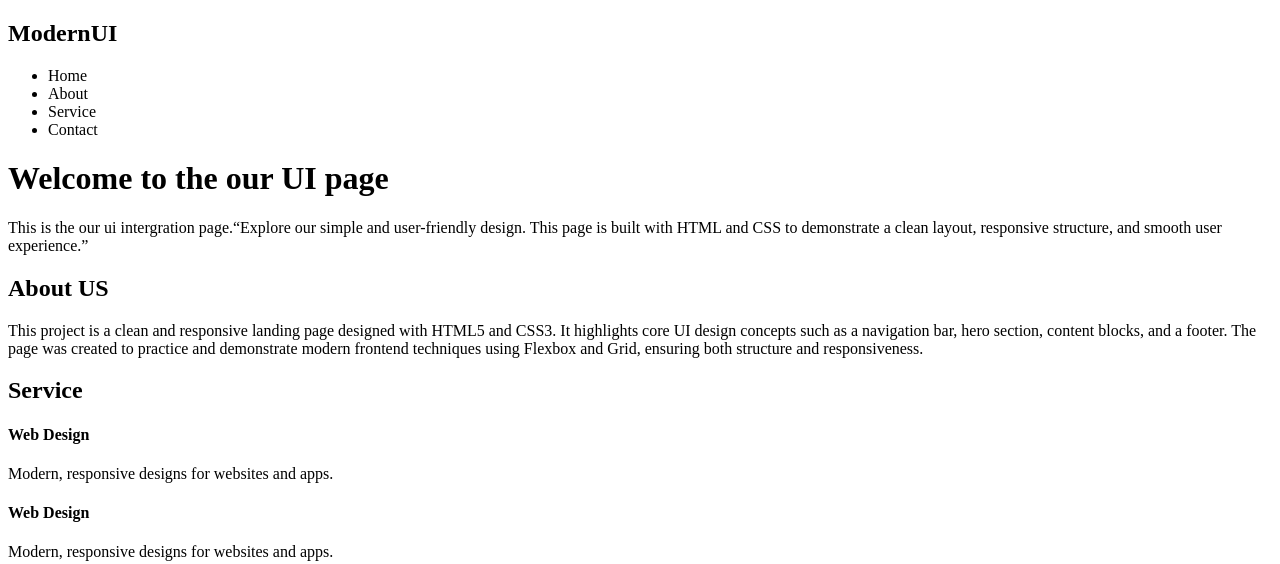
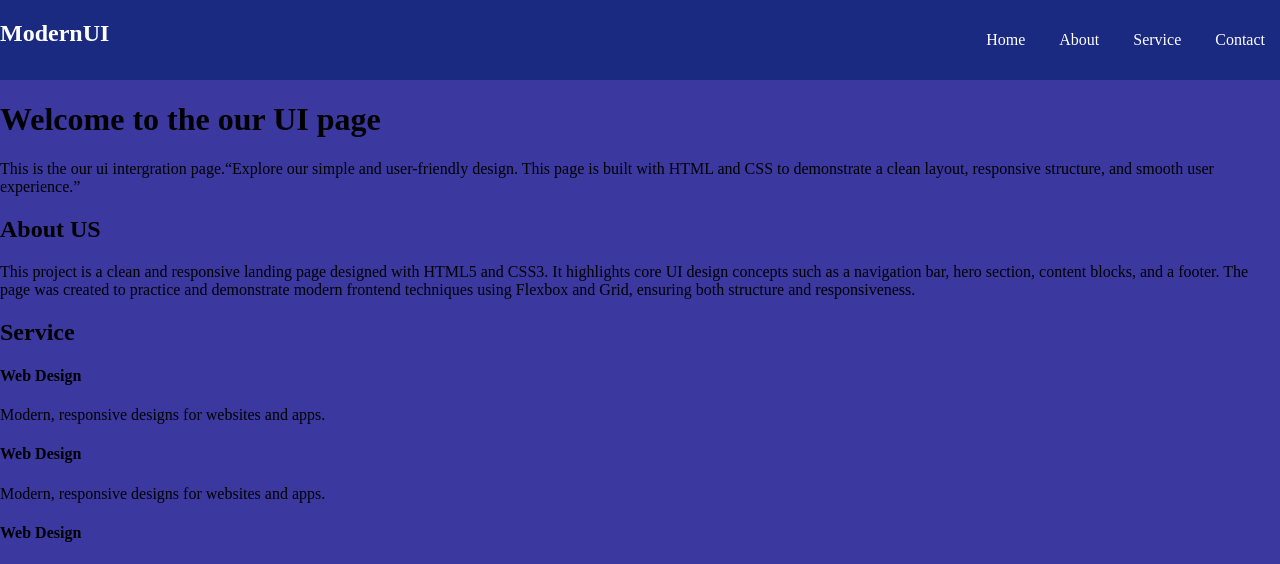
Before and after one commit to MayanthaS/Coffeshopwebapp_HTML_AND_CSS, a plain HTML site: page ModerUI/index.html in a window 1280 px wide. Shown: the top 564 px of the page. Drawn offline with Linux system fonts and the light colour scheme.

Commit message:
write css code from header section

```diff
--- a/ModerUI/index.html
+++ b/ModerUI/index.html
@@ -4,6 +4,7 @@
     <meta charset="UTF-8">
     <meta name="viewport" content="width=device-width, initial-scale=1.0">
     <title>ModernUI AND CSS PART</title>
+    <link rel="stylesheet" href="./moderui.css">
 </head>
 <body>
     <!--Nav-->
--- a/ModerUI/moderui.css
+++ b/ModerUI/moderui.css
@@ -1,4 +1,28 @@
 body{
     margin: 0;
     padding: 0;
+    background-color:#3B38A0 ;
 }
+.header{
+    background-color:#1A2A80 ;
+    overflow: hidden;
+}
+header{
+    float: left;
+    color: white;
+}
+nav{
+    float: right;
+}
+li{
+    list-style: none;
+    display: inline-block;
+    padding: 15px;
+    color: white;
+}
+li:hover{
+    color: black;
+    background-color:#3B38A0 ;
+    border-radius: 5px;
+    transform: scaleX(1);
+}
```
